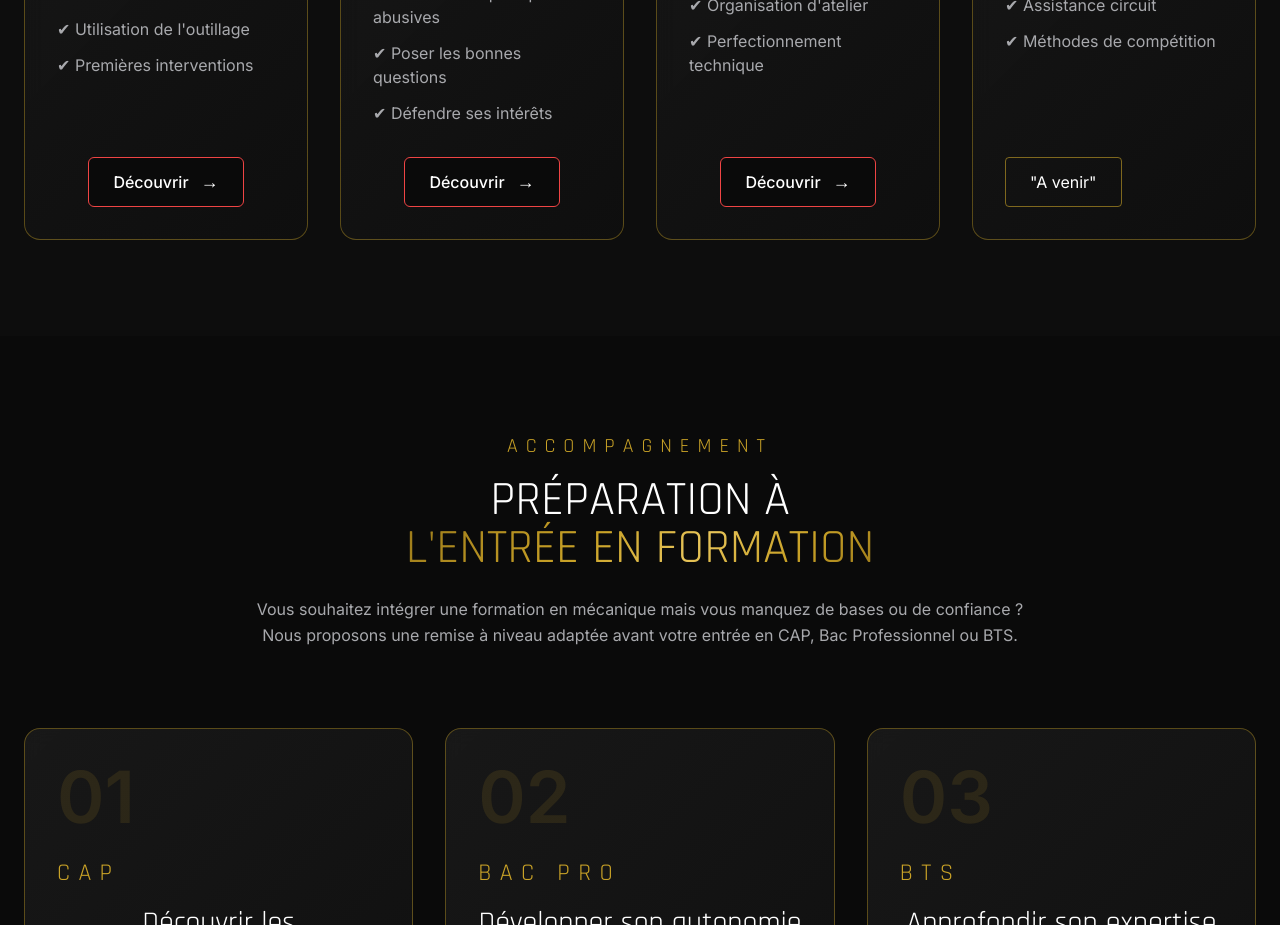
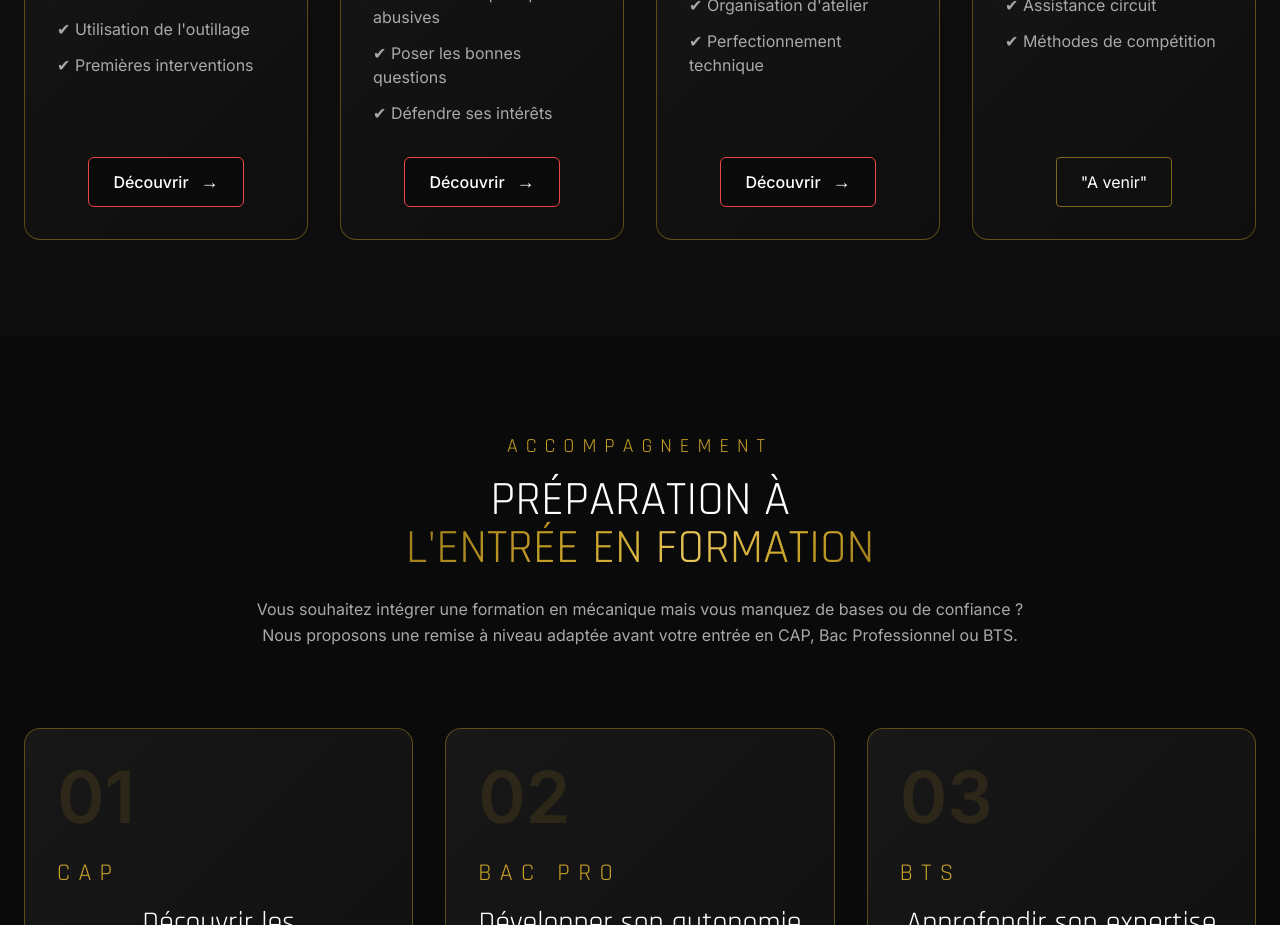
Before and after one commit to PerformancePrestigeAcademy/performance-prestige-academy, a React (Vite) app: page /formation in a window 1280 px wide. Shown: the part 2160-3085 px from the top of the page. Built offline with nearby package versions, Linux system fonts and the light colour scheme.

Commit message:
PATCH 025 v11

```diff
--- a/src/Pages/FormationPage.tsx
+++ b/src/Pages/FormationPage.tsx
@@ -424,7 +424,7 @@ Performance & Prestige Academy
 
     </ul>
 
-    <div className="mt-auto pt-8">
+    <div className="mt-auto pt-8 text-center">
 
         <span
             className="btn-outline-gold inline-block px-6 py-3 rounded cursor-default"
```
